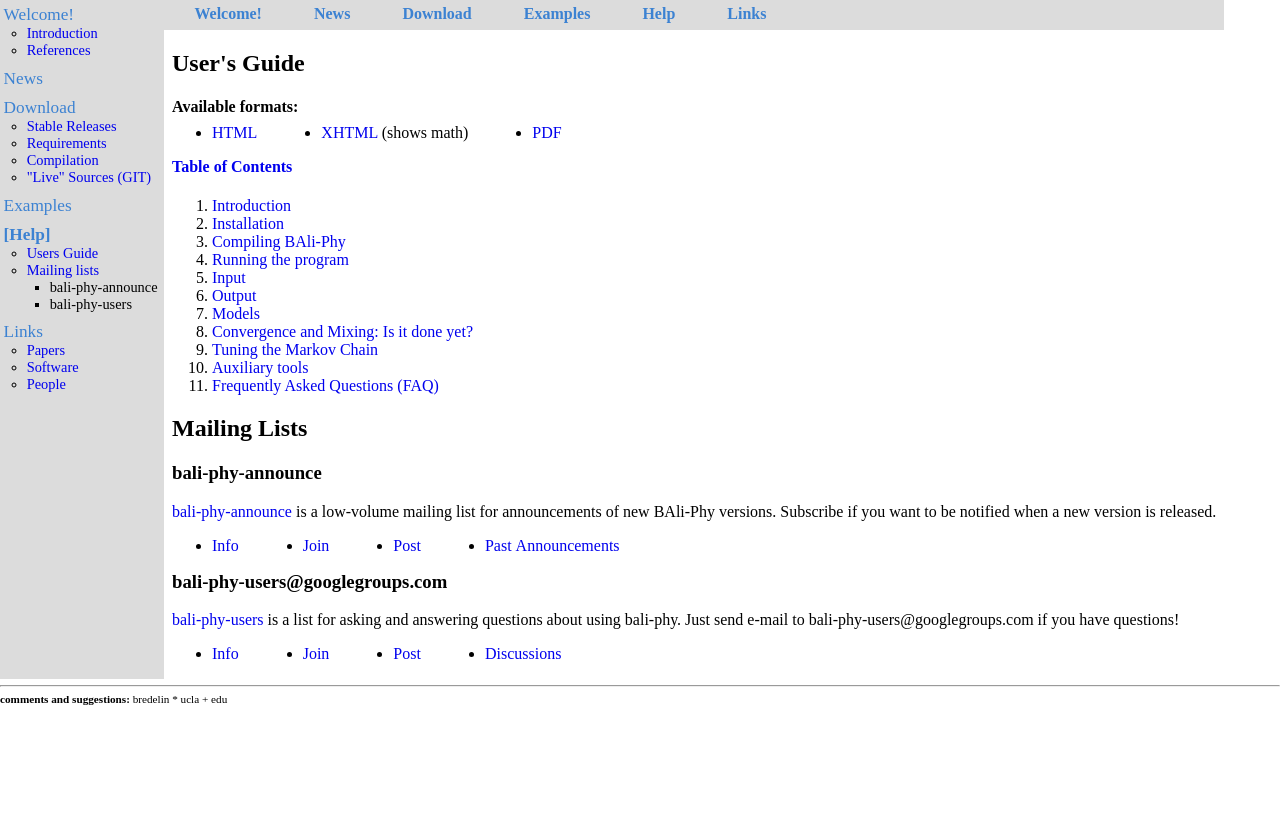
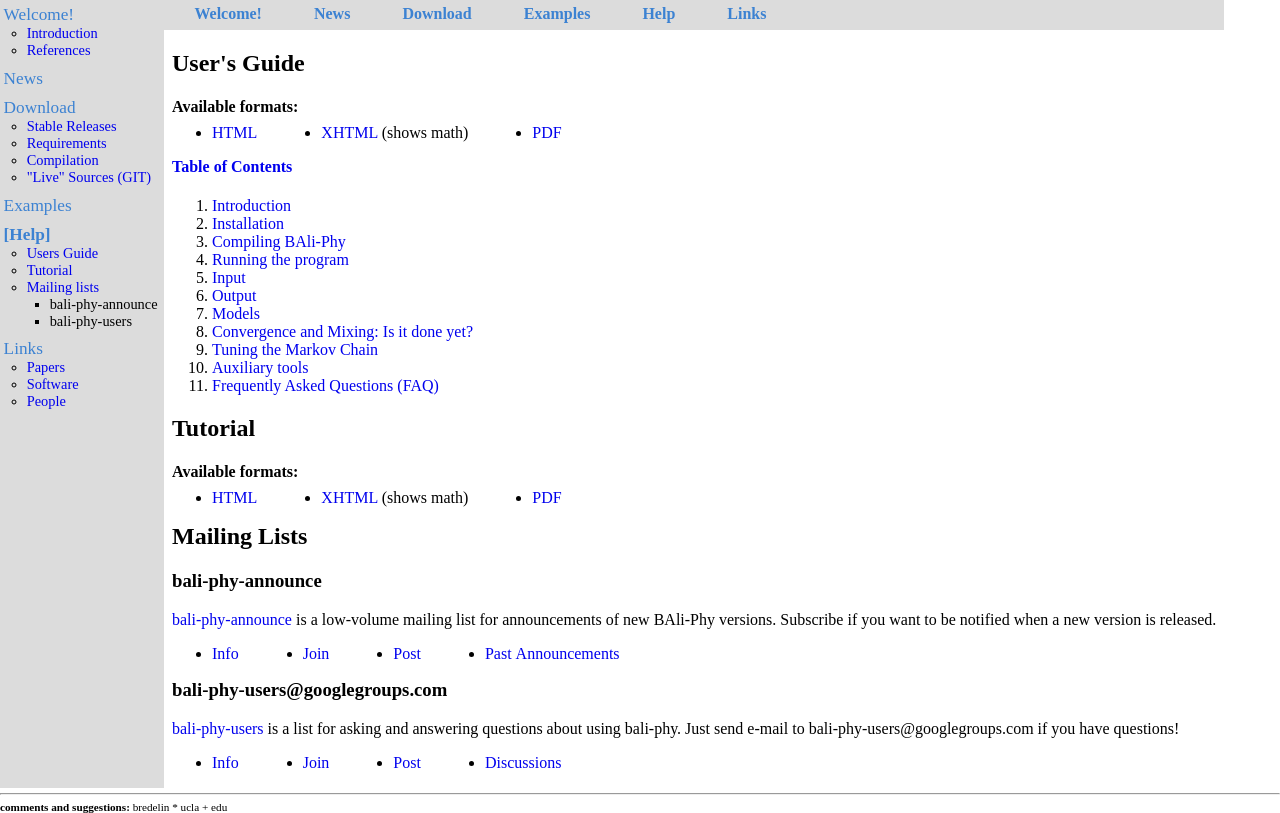
Before and after one commit to bredelings/php-bali-phy.org, a PHP site: page /help.php in a window 1280 px wide. Shown: the part 70-883 px from the top of the page. Before the commit the page ends 775 px from the top, so only its background shows below. Run offline with PHP 8.4, Linux system fonts and the light colour scheme; data that the repository does not hold is empty.

Commit message:
Update site to mention new tutorial.
Former-commit-id: d4af7ed73fb67ff30a4c336fdd07e572fe3d8885

```diff
--- a/help.php
+++ b/help.php
@@ -8,8 +8,7 @@
     <style type="text/css">
     ul.floatlist {float: left; padding-top: 0; margin-top: 0; }
     ul.floatlist li {float: left; padding-right: 4em; }
-h3 {clear: both;}
-h4 {clear: both;}
+h1,h2,h3,h4 {clear: both;}
     </style>
   </head>
   <body>
@@ -46,6 +45,15 @@
 	      <li><a href="README.html#FAQ">Frequently Asked Questions (FAQ)</a></li>
 	    </ol>
 
+	    <h2><a name="usersguide">Tutorial</a></h2>
+
+	    <h4 style="margin-bottom: 0.5em">Available formats:</h4>
+	    <ul class="floatlist">
+	      <li><a href="Tutorial2.html">HTML</a></li>
+	      <li><a href="Tutorial2.xhtml">XHTML</a> (shows math)</li>
+	      <li><?php track_link("Tutorial2.pdf","PDF")?></li>
+	    </ul>
+
             <h2><a name="lists">Mailing Lists</a></h2>
             <h3>bali-phy-announce</h3>
             <p><a href="http://groups.google.com/group/bali-phy-announce/">bali-phy-announce</a> is a low-volume mailing list for announcements of new BAli-Phy versions.  Subscribe if you want to be notified when a new version is released.</p>
--- a/lib/phplib.inc
+++ b/lib/phplib.inc
@@ -348,6 +348,7 @@
 
 $menutree->add_children('Help',
 			array('Users Guide::help.php#usersguide',
+			      'Tutorial::Tutorial2.html',
                               'Mailing lists::help.php#lists')
 			);
 
```
Also changed, not shown: 3 other files.
